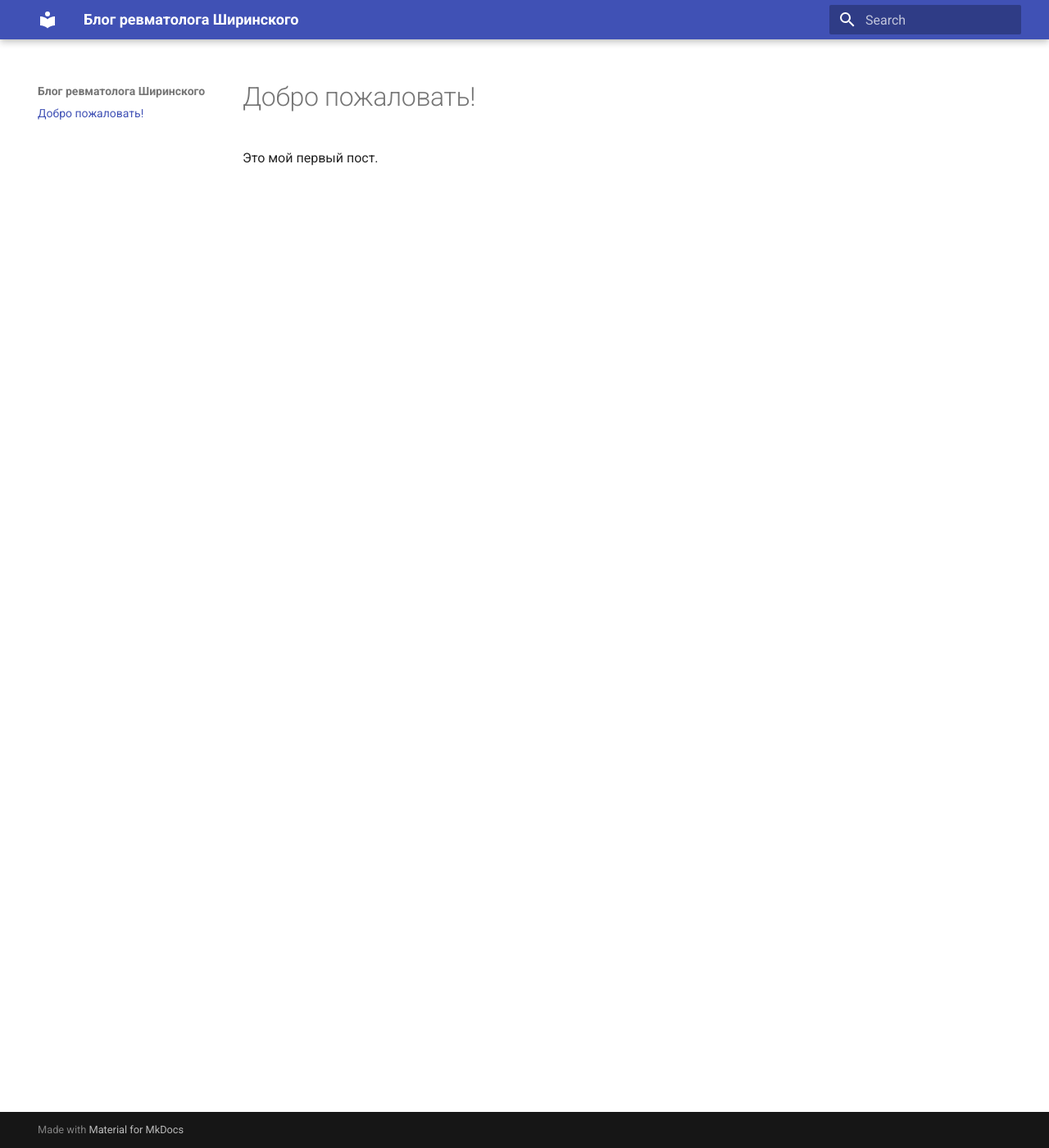
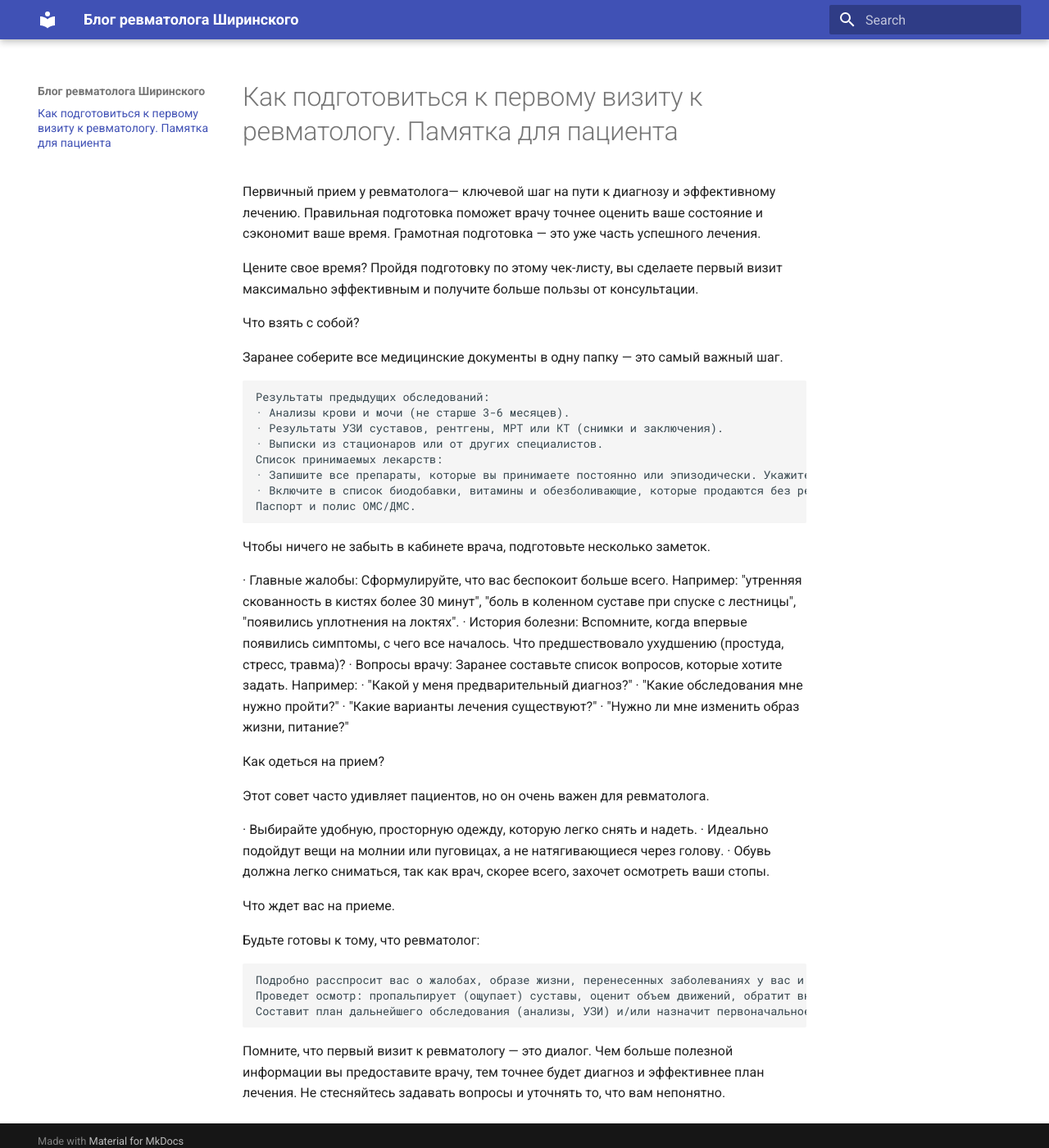
Before and after one commit to ivan-shirinsky/ivan-shirinsky.github.io, an MkDocs documentation site: the page built from docs/index.md, in a window 1280 px wide and 1400 px high. Shown: the whole window at 82% size. Built offline with MkDocs 1.6.1 and Material for MkDocs 9.7.7, drawn with Linux system fonts in a browser that asks for light colours.

Commit message:
Update index.md

```diff
--- a/docs/index.md
+++ b/docs/index.md
@@ -1,2 +1,46 @@
-# Добро пожаловать!
-Это мой первый пост.
+# Как подготовиться к первому визиту к ревматологу. Памятка для пациента
+
+Первичный прием у ревматолога— ключевой шаг на пути к диагнозу и эффективному лечению. Правильная подготовка поможет врачу точнее оценить ваше состояние и сэкономит ваше время. Грамотная подготовка — это уже часть успешного лечения.
+
+Цените свое время? Пройдя подготовку по этому чек-листу, вы сделаете первый визит максимально эффективным и получите больше пользы от консультации.
+
+Что взять с собой?
+
+Заранее соберите все медицинские документы в одну папку — это самый важный шаг.
+
+    Результаты предыдущих обследований:
+    · Анализы крови и мочи (не старше 3-6 месяцев).
+    · Результаты УЗИ суставов, рентгены, МРТ или КТ (снимки и заключения).
+    · Выписки из стационаров или от других специалистов.
+    Список принимаемых лекарств:
+    · Запишите все препараты, которые вы принимаете постоянно или эпизодически. Укажите названия, дозировки и частоту приема.
+    · Включите в список биодобавки, витамины и обезболивающие, которые продаются без рецепта.
+    Паспорт и полис ОМС/ДМС.
+
+Чтобы ничего не забыть в кабинете врача, подготовьте несколько заметок.
+
+· Главные жалобы: Сформулируйте, что вас беспокоит больше всего. Например: "утренняя скованность в кистях более 30 минут", "боль в коленном суставе при спуске с лестницы", "появились уплотнения на локтях".
+· История болезни: Вспомните, когда впервые появились симптомы, с чего все началось. Что предшествовало ухудшению (простуда, стресс, травма)?
+· Вопросы врачу: Заранее составьте список вопросов, которые хотите задать. Например:
+· "Какой у меня предварительный диагноз?"
+· "Какие обследования мне нужно пройти?"
+· "Какие варианты лечения существуют?"
+· "Нужно ли мне изменить образ жизни, питание?"
+
+Как одеться на прием?
+
+Этот совет часто удивляет пациентов, но он очень важен для ревматолога.
+
+· Выбирайте удобную, просторную одежду, которую легко снять и надеть.
+· Идеально подойдут вещи на молнии или пуговицах, а не натягивающиеся через голову.
+· Обувь должна легко сниматься, так как врач, скорее всего, захочет осмотреть ваши стопы.
+
+Что ждет вас на приеме.
+
+Будьте готовы к тому, что ревматолог:
+
+    Подробно расспросит вас о жалобах, образе жизни, перенесенных заболеваниях у вас и ваших близких родственников.
+    Проведет осмотр: пропальпирует (ощупает) суставы, оценит объем движений, обратит внимание на припухлость, покраснение и деформации.
+    Составит план дальнейшего обследования (анализы, УЗИ) и/или назначит первоначальное лечение
+
+Помните, что первый визит к ревматологу — это диалог. Чем больше полезной информации вы предоставите врачу, тем точнее будет диагноз и эффективнее план лечения. Не стесняйтесь задавать вопросы и уточнять то, что вам непонятно.
```
